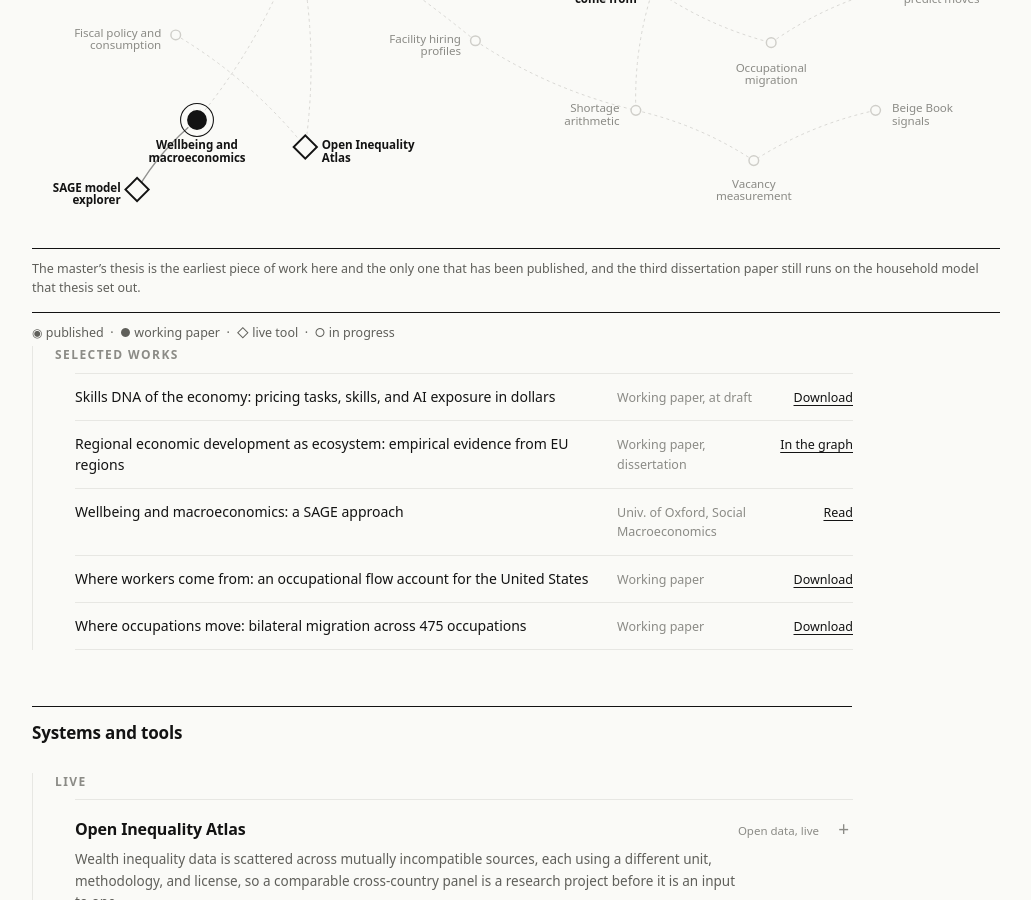
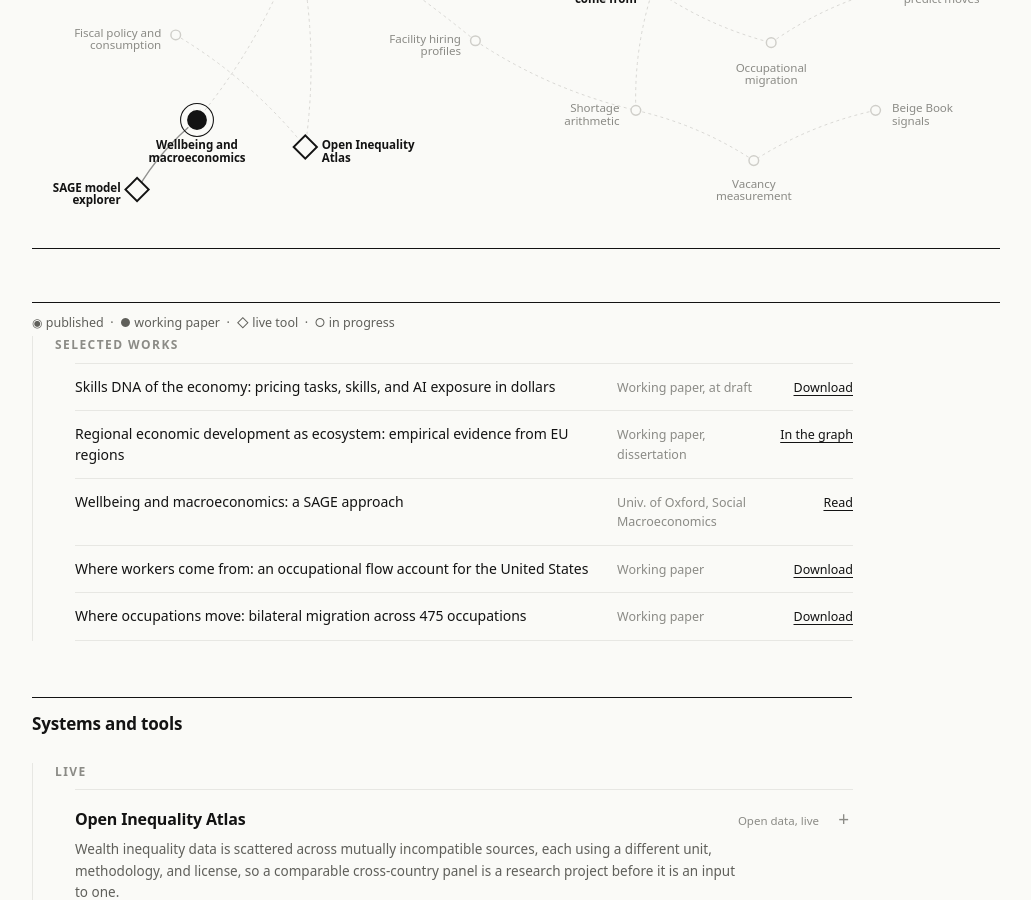
Before and after one commit to conway1521/conway1521.github.io, a Jekyll site: the page built from index.html, in a window 1280 px wide and 900 px high, scrolled down 2432 px. Shown: the whole window, without its empty margins (124-1155 px from the left). Built offline with Jekyll 4.4.1, drawn with Linux system fonts in a browser that asks for light colours.

Commit message:
Drop the standing note under the research graph
The note opened with a sentence about which piece was earliest and which
still ran on the household model, which said nothing about the graph and
read as an apology for it. The note now starts empty and fills only on
hover, with the name, status and dependencies of whatever is under the
cursor. The rule already reserved its height, so nothing shifts.

```diff
--- a/index.html
+++ b/index.html
@@ -115,7 +115,7 @@
 
       <div class="rg-list" id="rg-list"></div>
 
-      <div class="plate__note" id="rg-note">The master&rsquo;s thesis is the earliest piece of work here and the only one that has been published, and the third dissertation paper still runs on the household model that thesis set out.</div>
+      <div class="plate__note" id="rg-note"></div>
 
       <div class="rg-detail" id="rg-detail" hidden></div>
 
```
